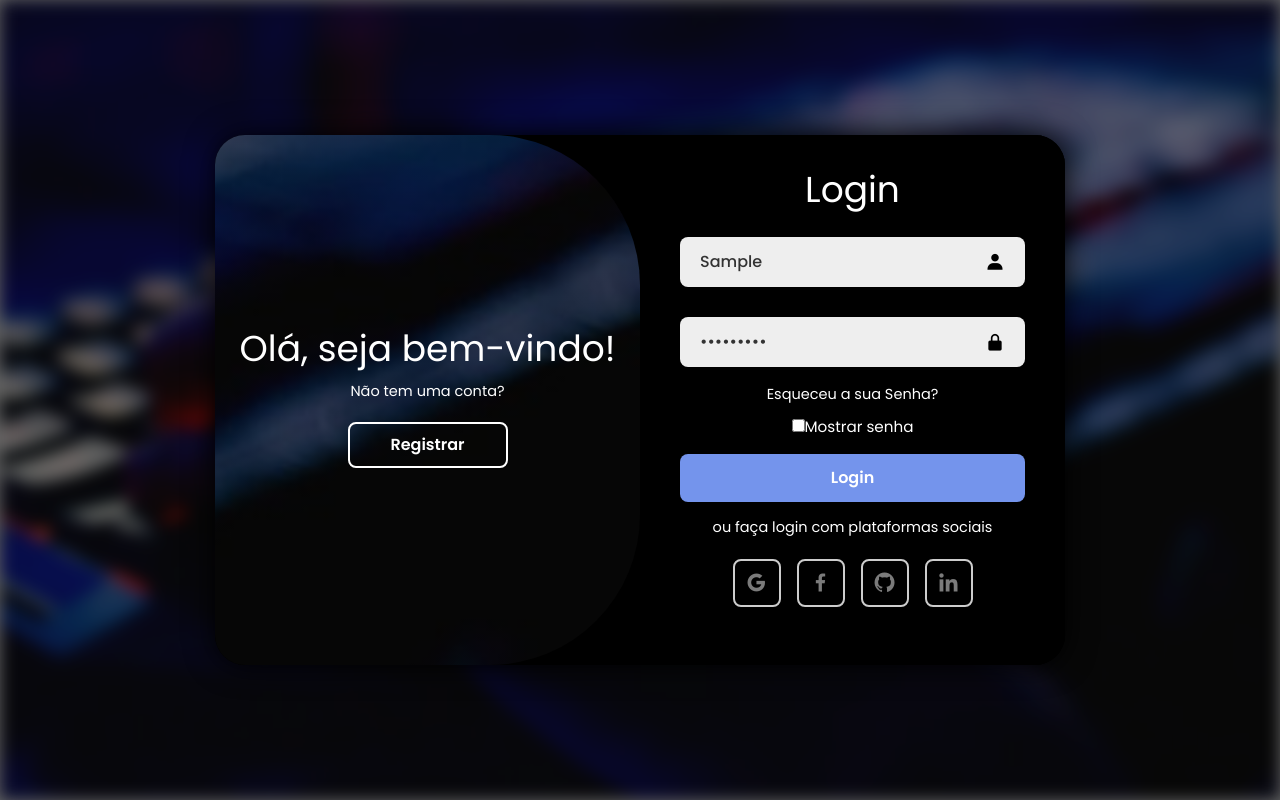
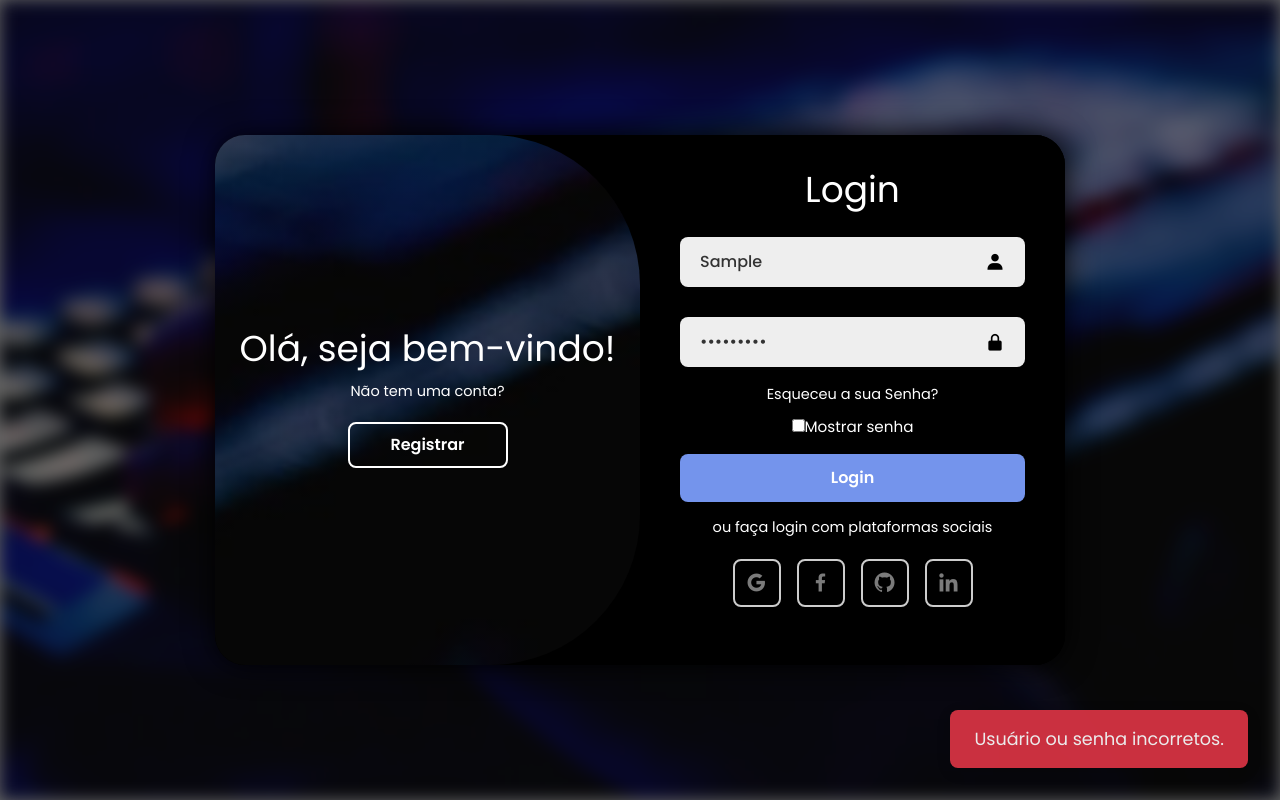
Before and after one commit to Draconic-Hacker/projeto_ciig_systems, a Vue app in the folder teste-imigracao/: page /login in a window 1280 px wide. Both pictures are taken after typing "Sample", "Sample123" into the empty fields and a click on the button "Login". Built offline with nearby package versions, Linux system fonts and the light colour scheme.

Commit message:
ToastModal na tela de login

```diff
--- /dev/null
+++ b/teste-imigracao/src/components/Common/ToastModal.vue
@@ -0,0 +1,96 @@
+<template>
+  <transition name="toast-fade">
+    <div
+      v-if="visible"
+      class="toast-modal"
+      :class="type"
+      @mouseenter="pause"
+      @mouseleave="resume"
+      @click="close"
+      :style="{ opacity: isPaused ? 1 : undefined }"
+    >
+      {{ message }}
+    </div>
+  </transition>
+</template>
+
+<script setup>
+const emit = defineEmits(['clear'])
+import { ref, watch, onUnmounted } from 'vue'
+
+const props = defineProps({
+  message: String,
+  type: { type: String, default: 'info' }, // 'success' | 'error' | 'info'
+  duration: { type: Number, default: 3000 }
+})
+
+const visible = ref(false)
+const isPaused = ref(false)
+let timer = null
+
+function show() {
+  visible.value = true
+  startTimer()
+}
+
+function startTimer() {
+  clearTimeout(timer)
+  timer = setTimeout(() => {
+    if (!isPaused.value) close()
+  }, props.duration)
+}
+
+function pause() {
+  isPaused.value = true
+  clearTimeout(timer)
+}
+
+function resume() {
+  isPaused.value = false
+  startTimer()
+}
+
+function close() {
+  visible.value = false
+  // Aguarda a animação de saída antes de emitir o evento
+  setTimeout(() => {
+    emit('clear')
+  }, 600) // 600ms = tempo da transição CSS
+}
+
+watch(() => props.message, (val) => {
+  if (val) show()
+})
+
+onUnmounted(() => clearTimeout(timer))
+</script>
+
+<style scoped>
+.toast-modal {
+  position: fixed;
+  right: 32px;
+  bottom: 32px;
+  min-width: 220px;
+  max-width: 320px;
+  padding: 16px 24px;
+  border-radius: 8px;
+  color: #fff;
+  font-size: 1.1em;
+  box-shadow: 0 4px 16px rgba(0,0,0,0.18);
+  cursor: pointer;
+  z-index: 9999;
+  opacity: 0.92;
+  transition: background 0.2s, opacity 0.3s;
+  user-select: none;
+}
+.toast-modal.success { background: #28a745; }
+.toast-modal.error   { background: #dc3545; }
+.toast-modal.info    { background: #007bff; }
+.toast-modal:hover   { opacity: 1; filter: brightness(1.1); }
+.toast-fade-enter-active, .toast-fade-leave-active {
+  transition: opacity 0.6s;
+}
+.toast-fade-enter-from, .toast-fade-leave-to {
+  opacity: 0;
+}
+</style>
--- a/teste-imigracao/src/views/TelaLogin.vue
+++ b/teste-imigracao/src/views/TelaLogin.vue
@@ -1,5 +1,12 @@
 <template>
-    <div class="bg-login">
+<ToastModal
+    :message="toastMessage"
+    :type="toastType"
+    @click="toastMessage = ''"
+    @clear="toastMessage = ''"
+/>
+
+<div class="bg-login">
 <div class="container" :class="{ active: isRegisterActive }">
 
     <div class="form-box login"> <!-- login form -->
@@ -19,7 +26,6 @@
                 >
                 <i class='bx bxs-lock-alt cor-icon'></i>
             </div>
-            <div class="error-msg" v-if="loginError">{{ loginError }}</div> <!-- mensagem de erro -->
             <div class="forgot-link"> <!-- link para recuperar senha -->
                 <a href="#">Esqueceu a sua Senha?</a>
             </div>
@@ -62,8 +68,6 @@
                 <input type="checkbox" id="showPassRegister" v-model="showPasswordRegister">
                 <label for="showPassRegister">Mostrar senha</label>
             </div>
-            <div class="error-msg" v-if="registerError">{{ registerError }}</div> <!-- mensagem de erro -->
-            <div class="success-msg" v-if="registerSuccess">{{ registerSuccess }}</div> <!-- mensagem de sucesso -->
             <button type="submit" class="btn">Cadastrar-se</button> <!-- botao de cadastro -->
             <div class="social-icons">
                 <a href="#"><i class='bx bxl-google' ></i></a>
@@ -92,9 +96,18 @@
 </template>
 
 <script setup>
+import ToastModal from '@/components/Common/ToastModal.vue'
 import { ref } from 'vue'
 import { useRouter } from 'vue-router'
 const router = useRouter()
+
+const toastMessage = ref('')
+const toastType = ref('info')
+
+function showToast(msg, type = 'info') {
+  toastMessage.value = msg
+  toastType.value = type
+}
 
 const isRegisterActive = ref(false)
 
@@ -108,16 +121,11 @@ const register = ref({
     password: ''
 })
 
-const loginError = ref('')
-const registerError = ref('')
-const registerSuccess = ref('')
-
 const showPassword = ref(false)
 const showPasswordRegister = ref(false)
 
 // Função de login
 function handleLogin() {
-    loginError.value = ''
     const users = JSON.parse(localStorage.getItem("users")) || []
     const userFound = users.find(user =>
         (user.username === login.value.username || user.email === login.value.username) &&
@@ -125,53 +133,37 @@ function handleLogin() {
     )
     if (userFound) {
         // Login válido
-        alert('Login realizado!')
+        showToast('Login realizado!', 'success')
         isRegisterActive.value = false
         router.push('/home')
     } else {
-    loginError.value = 'Usuário ou senha incorretos.'
-    setTimeout(() => {
-        loginError.value = ''
-    }, 2000)
+    showToast('Usuário ou senha incorretos.', 'error')
 }
 }
 
 // Função de cadastro
 function handleRegister() {
-    registerError.value = ''
     const users = JSON.parse(localStorage.getItem("users")) || []
 
     // Validação básica
     if (!register.value.username || !register.value.email || !register.value.password) {
-        registerError.value = 'Preencha todos os campos.'
-        setTimeout(() => {
-        registerError.value = ''
-    }, 2000)
+        showToast('Preencha todos os campos.', 'error')
         return
     }
     // Validação de email
     const emailPattern = /^[^\s@]+@[^\s@]+\.[^\s@]+$/
     if (!emailPattern.test(register.value.email)) {
-        registerError.value = 'Por favor, insira um email válido.'
-        setTimeout(() => {
-        registerError.value = ''
-    }, 2000)
+        showToast('Por favor, insira um email válido.', 'error')
         return
     }
     // Usuário já existe
     if (users.some(user => user.username.toLowerCase() === register.value.username.toLowerCase())) {
-        registerError.value = 'Usuário já cadastrado.'
-        setTimeout(() => {
-        registerError.value = ''
-    }, 2000)
+        showToast('Usuário já cadastrado.', 'error')
         return
     }
     // Email já existe
     if (users.some(user => user.email.toLowerCase() === register.value.email.toLowerCase())) {
-        registerError.value = 'Email já cadastrado.'
-        setTimeout(() => {
-        registerError.value = ''
-    }, 2000)
+        showToast('Email já cadastrado', 'error')
         return
     }
     // Salva usuário
@@ -181,10 +173,7 @@ function handleRegister() {
         password: register.value.password
     })
     localStorage.setItem("users", JSON.stringify(users))
-    registerSuccess.value = 'Cadastro realizado com sucesso!'
-    setTimeout(() => {
-      registerSuccess.value = ''
-    }, 2000)
+    showToast('Cadastro realizado com sucesso!', 'success')
     isRegisterActive.value = false
     // Limpa campos
     register.value.username = ''
```
